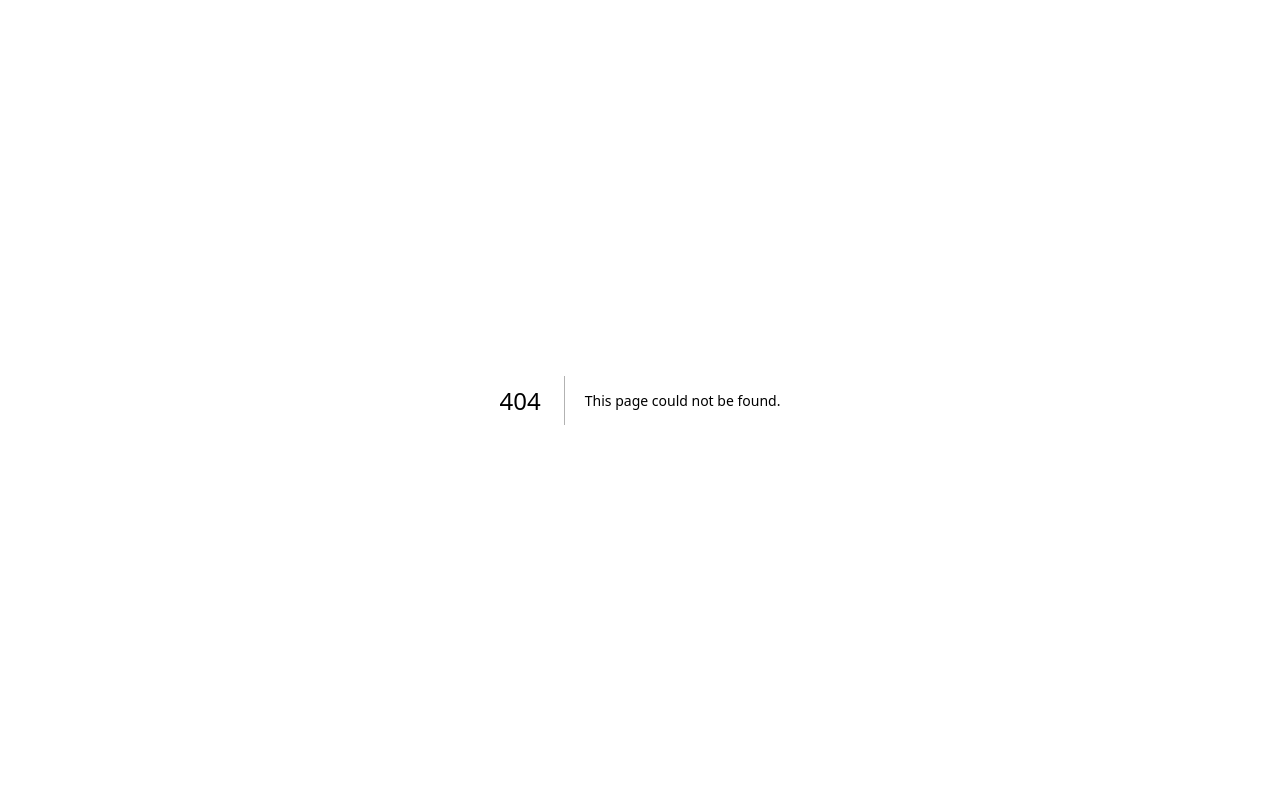
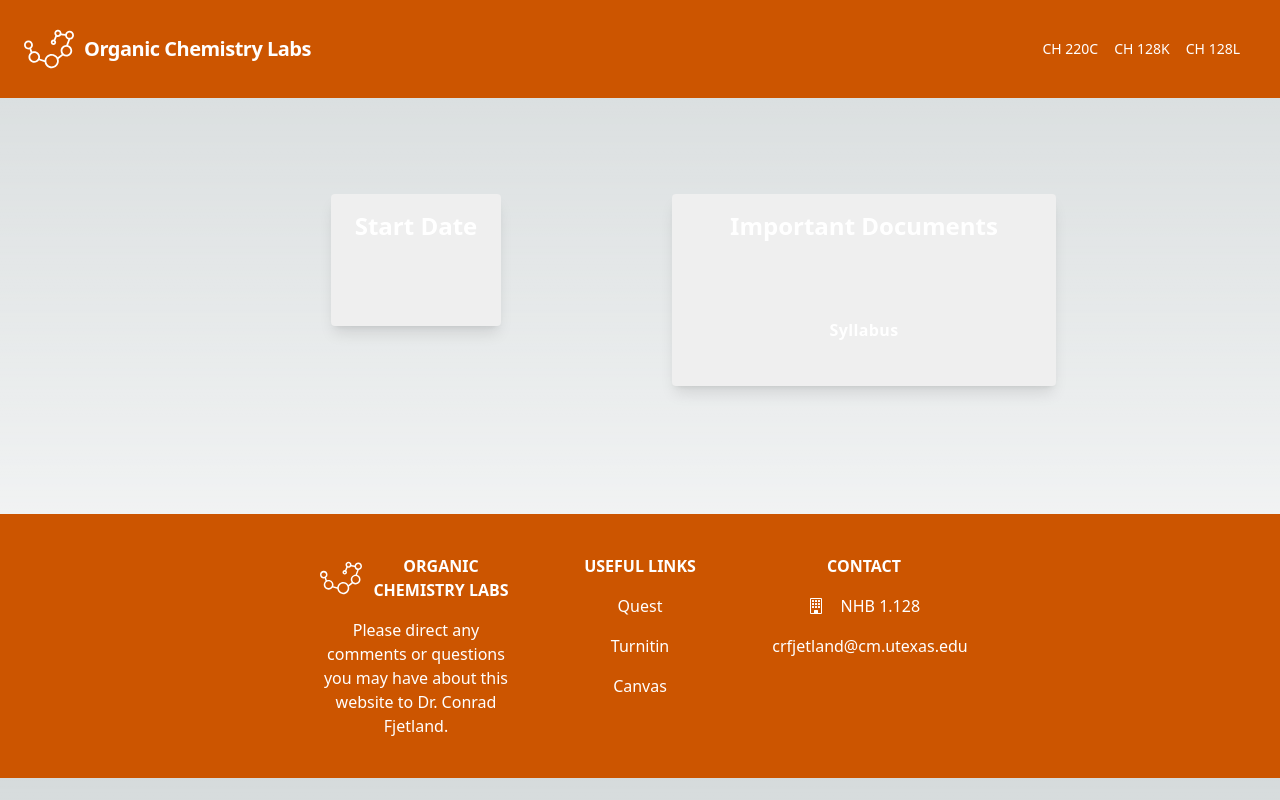
Before and after one commit to Justin8912/Ochem-Lab-Website, a Next.js app: page /CH128K/LandingPage in a window 1280 px wide. Before the commit this address had no page. Built offline with nearby package versions, Linux system fonts and the light colour scheme.

Commit message:
Fleshed out file structure and initial rendering of CH128K landingpage

```diff
--- /dev/null
+++ b/src/pages/CH128K/LandingPage.js
@@ -0,0 +1,25 @@
+import react from 'react';
+import Navbar from '../assets/navbar.js';
+import Footer from '../assets/footer.js';
+import LandingPage from '../assets/sectionLandingPage.js'
+import startInfo from '../../../resources/classInfo/CH128K/Start.txt';
+import relevantInfo from '../../../resources/classInfo/CH128K/RelevantInfo.txt'
+import readStartDateFile from '../../../resources/helperFunctions/readingStartDate.js';
+import readRelevantInfo from '../../../resources/helperFunctions/readingRelevantInfo.js';
+
+export default function CH128KLandingPage (props) {
+  let startInfoModified = readStartDateFile(startInfo);
+  let CH128KClassInfo = readRelevantInfo(relevantInfo);
+  return (
+    <>
+      <Navbar/>
+      <LandingPage
+        classColor = 'bg-red-700'
+        classInfoLabs = {CH128KClassInfo.labs}
+        moreClassInfo = {CH128KClassInfo.moreInformation}
+        startInfo = {startInfoModified}
+      />
+      <Footer/>
+    </>
+  )
+}
--- a/src/pages/assets/sectionLandingPage.js
+++ b/src/pages/assets/sectionLandingPage.js
@@ -49,7 +49,7 @@ export default function LandingPage (props) {
 
         <div className='col-span-1'>
           <div
-          className="rounded overflow-hidden shadow-lg w-96  mx-auto h-min xl:max-w-md"
+          className="rounded overflow-hidden shadow-lg w-96  mx-auto h-min xl:max-w-lg"
           style={{backgroundColor:'#efefef'}}
         >
           <div className={`font-bold text-2xl py-4 px-6 mb-3 text-center bg-${props.classColor} text-white`}>Important Documents</div>
```
Also changed, not shown: resources/classInfo/CH128K/RelevantInfo.txt (added), resources/classInfo/CH128K/Start.txt (added).
